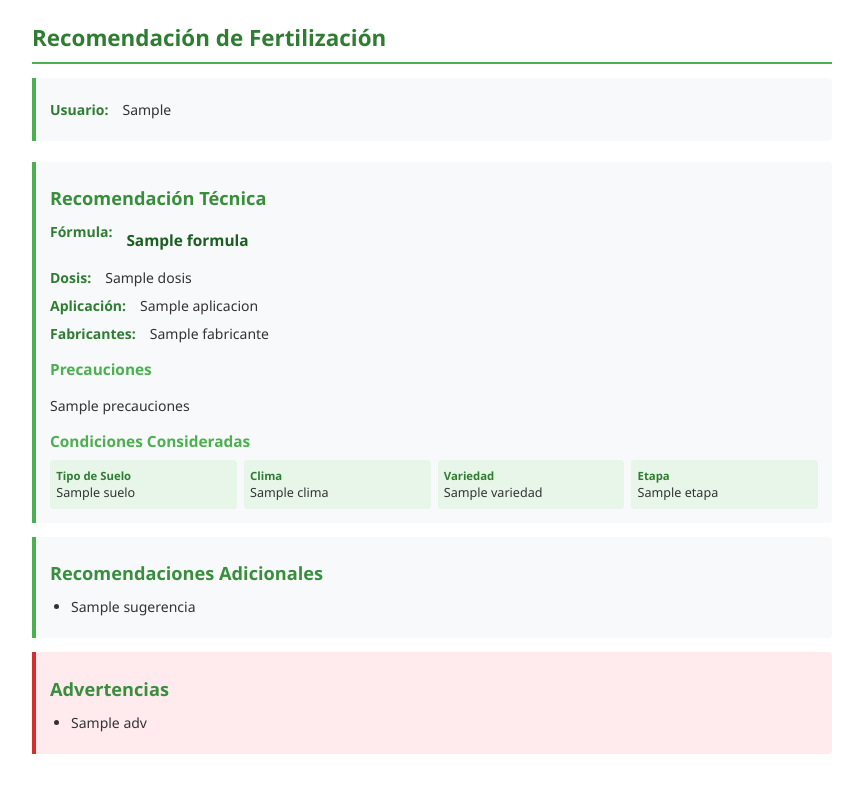
After one commit to Jasmine22457/Agroexpert, a Flask app: template templates/fertilizante_pdf.html in a window 1280 px wide. The commit adds this page. Shown: the whole page, without its empty margins (208-1071 px from the left). Run offline with Flask 3, Linux system fonts and the light colour scheme; the template is opened without the code that fills it: most values are stand-ins (such as "Sample title", 1, 10 or a date in 2020); parts of the project's set-up code (start-up, migrations or seed data) failed here and were passed over.

Commit message:
@NestorZamora26
pdf y mejora de la vista

```diff
--- a/controllers/controllers.py
+++ b/controllers/controllers.py
@@ -1,4 +1,4 @@
-from flask import Blueprint, render_template, request, redirect, session, url_for, flash, jsonify
+from flask import Blueprint, render_template, request, redirect, session, url_for, flash, jsonify,make_response
 from models.models import crear_usuario, verificar_usuario, guardar_consulta, correo_existe, verificar_codigo, get_connection
 from motor_inferencia.motor_inferencia import AsesorAgricola
 from base_conocimiento.base_conomiento_plagas import obtener_sintomas_por_cultivo
@@ -7,10 +7,9 @@ from utils import nocache
 import smtplib
 from email.mime.text import MIMEText
 from email.mime.multipart import MIMEMultipart
-from flask import jsonify
-from models.models import get_connection
 import secrets
 import string
+from weasyprint import HTML
 
 
 
@@ -185,6 +184,13 @@ def fertilizante():
     variedades_dict = asesor.obtener_opciones('variedades_cultivo')
     variedades = []
 
+    # Inicializa los parámetros vacíos por defecto
+    cultivo = ''
+    suelo = ''
+    clima = ''
+    etapa = ''
+    variedad = ''
+
     if request.method == 'POST':
         cultivo = request.form['cultivo']
         suelo = request.form['suelo']
@@ -211,19 +217,26 @@ def fertilizante():
         if cultivo:
             variedades = variedades_dict.get(cultivo, [])
 
+    # Pasa SIEMPRE los parámetros al template
     return render_template(
-        'fertilizante.html',
-        resultado=resultado,
-        advertencias=advertencias,
-        sugerencias=sugerencias,
-        cultivos=cultivos,
-        suelos=suelos,
-        climas=climas,
-        etapas=etapas,
-        variedades=variedades,
-        username=session['username']
-    )
-
+    'fertilizante.html',
+    resultado=resultado,
+    advertencias=advertencias,
+    sugerencias=sugerencias,
+    cultivos=cultivos,
+    suelos=suelos,
+    climas=climas,
+    etapas=etapas,
+    variedades=variedades,
+    username=session['username'],
+    parametros_form={
+        "cultivo": cultivo or '',
+        "suelo": suelo or '',
+        "clima": clima or '',
+        "etapa": etapa or '',
+        "variedad": variedad or ''
+    }
+)
 @main_blueprint.route('/sintomas/<cultivo>')
 def sintomas_por_cultivo(cultivo):
     sintomas = obtener_sintomas_por_cultivo(cultivo)
@@ -264,3 +277,27 @@ def diagnostico():
 def get_variedades(cultivo):
     variedades_dict = asesor.obtener_opciones('variedades_cultivo')
     return jsonify(variedades_dict.get(cultivo, []))
+
+
+@main_blueprint.route('/fertilizante/pdf', methods=['POST'])
+def generar_pdf_fertilizante():
+    try:
+        data = request.json
+        # OBTEN EL NOMBRE DE USUARIO DE LA SESIÓN (o pásalo desde el frontend)
+        username = session.get('username', 'Usuario')
+        html = render_template(
+            'fertilizante_pdf.html',
+            parametros=data.get('parametros', {}),
+            resultado=data['resultado'],
+            advertencias=data.get('advertencias', []),
+            sugerencias=data.get('sugerencias', []),
+            username=username    # <-- Agregado aquí
+        )
+        pdf = HTML(string=html).write_pdf()
+        response = make_response(pdf)
+        response.headers['Content-Type'] = 'application/pdf'
+        response.headers['Content-Disposition'] = 'attachment; filename=recomendacion_fertilizante.pdf'
+        return response
+    except Exception as e:
+        print("ERROR AL GENERAR PDF:", e)
+        return jsonify({'error': str(e)}), 500
--- /dev/null
+++ b/templates/fertilizante_pdf.html
@@ -0,0 +1,297 @@
+<!DOCTYPE html>
+<html lang="es">
+<head>
+    <meta charset="UTF-8">
+    <meta name="viewport" content="width=device-width, initial-scale=1.0">
+    <title>Recomendación de Fertilización</title>
+    <style>
+        /* Estilos optimizados para una sola página */
+        :root {
+            --primary-color: #2E7D32;
+            --secondary-color: #388E3C;
+            --accent-color: #4CAF50;
+            --warning-color: #D32F2F;
+            --text-color: #333;
+            --light-bg: #F8F9FA;
+            --warning-bg: #FFEBEE;
+        }
+
+        body {
+            font-family: 'Segoe UI', Tahoma, Geneva, Verdana, sans-serif;
+            margin: 0;
+            padding: 1.5em;
+            color: var(--text-color);
+            line-height: 1.5;
+            font-size: 14px;
+        }
+
+        .page-container {
+            max-width: 800px;
+            margin: 0 auto;
+            padding: 0;
+        }
+
+        .header {
+            display: flex;
+            justify-content: space-between;
+            align-items: flex-end;
+            margin-bottom: 1em;
+            padding-bottom: 0.5em;
+            border-bottom: 2px solid var(--accent-color);
+        }
+
+        h1 {
+            color: var(--primary-color);
+            margin: 0;
+            font-size: 1.6em;
+            font-weight: 600;
+        }
+
+        .date {
+            color: #666;
+            font-size: 0.9em;
+        }
+
+        .card {
+            background-color: var(--light-bg);
+            border-left: 4px solid var(--accent-color);
+            padding: 1em;
+            border-radius: 0 4px 4px 0;
+            margin-bottom: 1em;
+            page-break-inside: avoid;
+        }
+
+        .warning-card {
+            border-left-color: var(--warning-color);
+            background-color: var(--warning-bg);
+        }
+
+        h2 {
+            color: var(--secondary-color);
+            font-size: 1.3em;
+            margin: 0.5em 0;
+        }
+
+        h3 {
+            color: var(--accent-color);
+            font-size: 1.1em;
+            margin: 0.5em 0;
+        }
+
+        .info-grid {
+            display: grid;
+            grid-template-columns: max-content auto;
+            gap: 0.5em 1em;
+            margin: 0.5em 0;
+        }
+
+        .info-label {
+            font-weight: bold;
+            color: var(--primary-color);
+        }
+
+        .formula-highlight {
+            font-size: 1.1em;
+            font-weight: bold;
+            color: #1B5E20;
+            margin: 0.5em 0;
+        }
+
+        ul {
+            margin: 0.5em 0;
+            padding-left: 1.5em;
+        }
+
+        li {
+            margin-bottom: 0.3em;
+        }
+
+        .conditions-grid {
+            display: grid;
+            grid-template-columns: repeat(auto-fill, minmax(180px, 1fr));
+            gap: 0.5em;
+            margin-top: 0.5em;
+        }
+
+        .condition-item {
+            background-color: #E8F5E9;
+            padding: 0.5em;
+            border-radius: 4px;
+            font-size: 0.9em;
+        }
+
+        .condition-label {
+            font-weight: bold;
+            color: var(--primary-color);
+            font-size: 0.9em;
+        }
+
+        @media print {
+            body {
+                padding: 0.5em;
+                font-size: 12px;
+            }
+
+            .page-container {
+                max-width: 100%;
+            }
+
+            .card {
+                margin-bottom: 0.8em;
+            }
+        }
+    </style>
+</head>
+<body>
+    <div class="page-container">
+        <div class="header">
+            <h1>Recomendación de Fertilización</h1>
+        </div>
+
+        <div class="card" style="margin-bottom: 1.5em;">
+            <div class="info-grid">
+                <span class="info-label">Usuario:</span>
+                <span>{{ username|capitalize }}</span>
+            </div>
+        </div>
+
+        {% if resultado %}
+        <div class="card">
+            <h2>Recomendación Técnica</h2>
+
+            {% if resultado.formula %}
+            <div class="info-grid">
+                <span class="info-label">Fórmula:</span>
+                <span class="formula-highlight">{{ resultado.formula }}</span>
+            </div>
+            {% endif %}
+
+            {% if resultado.dosis %}
+            <div class="info-grid">
+                <span class="info-label">Dosis:</span>
+                <span>{{ resultado.dosis }}</span>
+            </div>
+            {% endif %}
+
+            {% if resultado.aplicacion %}
+            <div class="info-grid">
+                <span class="info-label">Aplicación:</span>
+                <span>{{ resultado.aplicacion }}</span>
+            </div>
+            {% endif %}
+
+            {% if resultado.fabricantes %}
+            <div class="info-grid">
+                <span class="info-label">Fabricantes:</span>
+                <span>{{ resultado.fabricantes|join(', ') }}</span>
+            </div>
+            {% endif %}
+
+            {% if resultado.precauciones %}
+            <div style="margin-top: 1em;">
+                <h3>Precauciones</h3>
+                <p>{{ resultado.precauciones }}</p>
+            </div>
+            {% endif %}
+
+            {% if resultado.condiciones %}
+            <div style="margin-top: 1em;">
+                <h3>Condiciones Consideradas</h3>
+                <div class="conditions-grid">
+                    {% if resultado.condiciones.suelo %}
+                    <div class="condition-item">
+                        <div class="condition-label">Tipo de Suelo</div>
+                        <div>{{ resultado.condiciones.suelo }}</div>
+                    </div>
+                    {% endif %}
+
+                    {% if resultado.condiciones.clima %}
+                    <div class="condition-item">
+                        <div class="condition-label">Clima</div>
+                        <div>{{ resultado.condiciones.clima }}</div>
+                    </div>
+                    {% endif %}
+
+                    {% if resultado.condiciones.variedad %}
+                    <div class="condition-item">
+                        <div class="condition-label">Variedad</div>
+                        <div>{{ resultado.condiciones.variedad }}</div>
+                    </div>
+                    {% endif %}
+
+                    {% if resultado.condiciones.etapa %}
+                    <div class="condition-item">
+                        <div class="condition-label">Etapa</div>
+                        <div>{{ resultado.condiciones.etapa }}</div>
+                    </div>
+                    {% endif %}
+                </div>
+            </div>
+            {% endif %}
+        </div>
+        {% endif %}
+
+        {% if sugerencias %}
+        <div class="card">
+            <h2>Recomendaciones Adicionales</h2>
+            <ul>
+                {% for s in sugerencias %}
+                <li>{{ s }}</li>
+                {% endfor %}
+            </ul>
+        </div>
+        {% endif %}
+
+        {% if advertencias %}
+        <div class="card warning-card">
+            <h2>Advertencias</h2>
+            <ul>
+                {% for adv in advertencias %}
+                <li>{{ adv }}</li>
+                {% endfor %}
+            </ul>
+        </div>
+        {% endif %}
+    </div>
+
+    <script>
+        document.addEventListener('DOMContentLoaded', () => {
+            const pdfBtn = document.getElementById('pdfBtn');
+
+            if (pdfBtn) {
+                pdfBtn.addEventListener('click', async function() {
+                    try {
+                        const response = await fetch('/fertilizante/pdf', {
+                            method: 'POST',
+                            headers: { 'Content-Type': 'application/json' },
+                            body: JSON.stringify({
+                                parametros: window.parametrosConsulta,
+                                resultado: {{ resultado|tojson }},
+                                advertencias: {{ advertencias|tojson }},
+                                sugerencias: {{ sugerencias|tojson }}
+                            })
+                        });
+
+                        if (!response.ok) throw new Error('Error al generar PDF');
+
+                        const blob = await response.blob();
+                        const url = URL.createObjectURL(blob);
+                        const a = document.createElement('a');
+                        a.href = url;
+                        a.download = 'recomendacion_fertilizante.pdf';
+                        document.body.appendChild(a);
+                        a.click();
+                        setTimeout(() => {
+                            document.body.removeChild(a);
+                            URL.revokeObjectURL(url);
+                        }, 100);
+                    } catch (error) {
+                        console.error('Error:', error);
+                        alert(error.message);
+                    }
+                });
+            }
+        });
+    </script>
+</body>
+</html>
```
Also changed, not shown: motor_inferencia/motor_inferencia.py (+38 -71 lines), templates/fertilizante.html (+110 -77 lines), Readme.txt.
